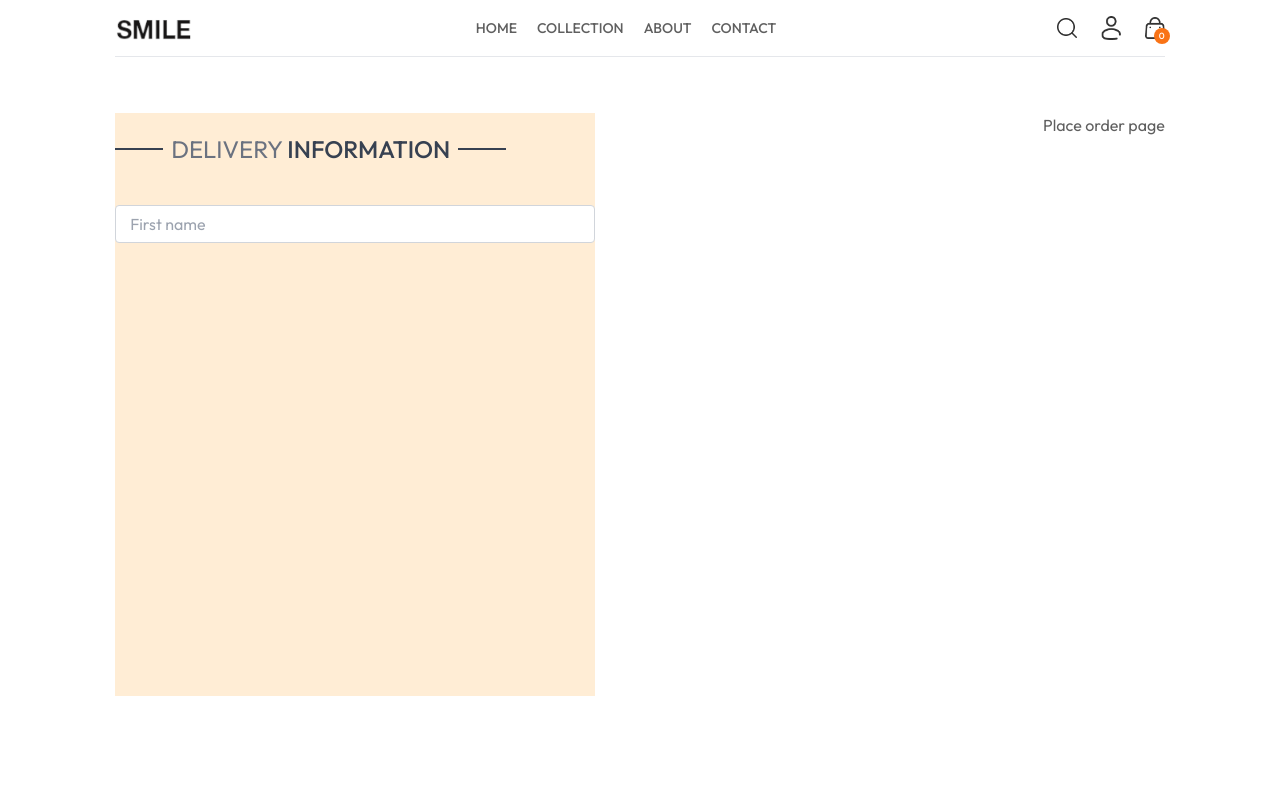
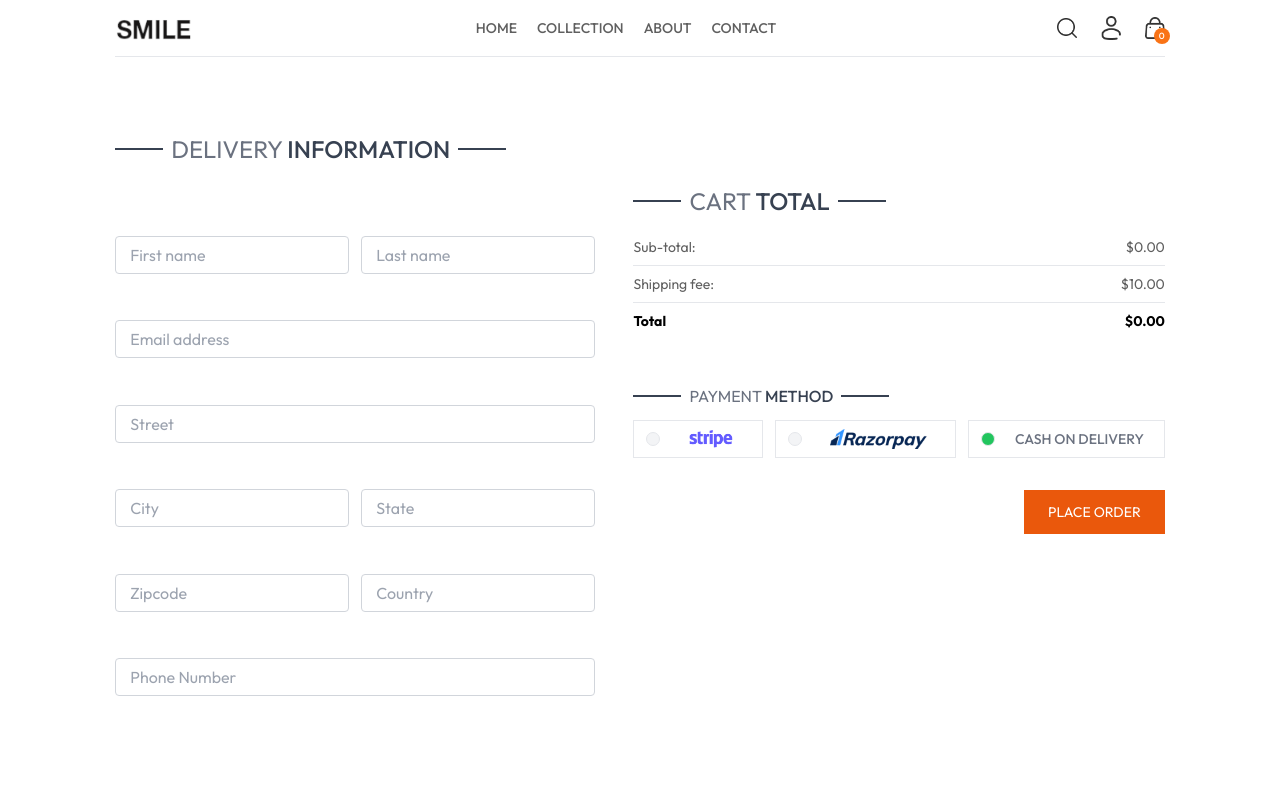
Before and after one commit to Gwolo-Julius/smile-app, a React (Vite) app: page /place-order in a window 1280 px wide. Shown: the top 800 px of the page. Built offline with nearby package versions, Linux system fonts and the light colour scheme; a web font is replaced by a local one.

Commit message:
Order page initiated

```diff
--- a/src/App.jsx
+++ b/src/App.jsx
@@ -31,7 +31,7 @@ function App() {
           <Route path="/cart" element={<Cart />} />
           <Route path="/login" element={<Login />} />
           <Route path="/place-order" element={<PlaceOrder />} />
-          <Route path="/order" element={<Order />} />
+          <Route path="/orders" element={<Order />} />
         </Routes>
         <Footer />
       </div>
--- a/src/pages/Order.jsx
+++ b/src/pages/Order.jsx
@@ -1,9 +1,25 @@
-import React from "react";
+import React, { useContext } from "react";
+import { ShopContext } from "../context/ShopConext";
+import Title from "../components/Title";
 
 const Order = () => {
+  const { currency, products } = useContext(ShopContext);
   return (
-    <div>
-      <p>orders Page</p>
+    <div className="border-t pt-16">
+      <div className="">
+        <Title text1={"MY"} text2={"ORDERS"} />
+      </div>
+      <div className="">
+        {
+          products.slice(1,4).map((item,index)=>(
+             <div key={index} className="py-4 border-b border-t text-gray-700 flex flex-col md:flex-row md:items-center md:justify-between gap-4">
+              <div className="flex items-start gap-6 text-sm">
+                <img src={item.image[0]} alt="" />
+              </div>
+             </div>
+          ))
+        }
+      </div>
     </div>
   );
 };
--- a/src/pages/PlaceOrder.jsx
+++ b/src/pages/PlaceOrder.jsx
@@ -1,11 +1,15 @@
-import React from "react";
+import React, { useContext, useState } from "react";
 import Title from "../components/Title";
-
+import CartTotal from "../components/CartTotal";
+import { assets } from "../assets/assets";
+import { ShopContext } from "../context/ShopConext";
 const PlaceOrder = () => {
+  const [method, setMethod] = useState("cod");
+  const {navigate}=useContext(ShopContext)
   return (
     <div className="flex flex-col sm:flex-row justify-between gap-4 pt-5 sm:pt-14 min-h-[80vh] border-t">
       {/* @@@@@@@ left section @@@@@@ */}
-      <div className="w-full flex flex-col gap-4 sm:max-w-[480px] bg-orange-100">
+      <div className="w-full flex flex-col justify-between gap-4 sm:max-w-[480px] ">
         <div className="text-xl sm:text-2xl my-3">
           <Title text1={"DELIVERY"} text2={"INFORMATION"} />
         </div>
@@ -15,9 +19,115 @@ const PlaceOrder = () => {
             type="text"
             placeholder="First name"
           />
+          <input
+            className="border border-gray-300 rounded py-1.5 px-3.5 w-full"
+            type="text"
+            placeholder="Last name"
+          />
+        </div>
+        <input
+          className="border border-gray-300 rounded py-1.5 px-3.5 w-full"
+          type="email"
+          placeholder="Email address"
+        />
+        <input
+          className="border border-gray-300 rounded py-1.5 px-3.5 w-full"
+          type="text"
+          placeholder="Street"
+        />
+        <div className="flex gap-3">
+          <input
+            className="border border-gray-300 rounded py-1.5 px-3.5 w-full"
+            type="text"
+            placeholder="City"
+          />
+          <input
+            className="border border-gray-300 rounded py-1.5 px-3.5 w-full"
+            type="text"
+            placeholder="State"
+          />
+        </div>
+        <div className="flex gap-3">
+          <input
+            className="border border-gray-300 rounded py-1.5 px-3.5 w-full"
+            type="number"
+            placeholder="Zipcode"
+          />
+          <input
+            className="border border-gray-300 rounded py-1.5 px-3.5 w-full"
+            type="text"
+            placeholder="Country"
+          />
+        </div>
+        <input
+          className="border border-gray-300 rounded py-1.5 px-3.5 w-full"
+          type="number"
+          placeholder="Phone Number"
+        />
+      </div>
+      {/* @@@@@@@@@@ Right Section @@@@@@@@@@@ */}
+      <div className="mt-8">
+        <div className="mt-8 min-w-80">
+          <CartTotal />
+        </div>
+        <div className="mt-12">
+          <Title text1={"PAYMENT"} text2={"METHOD"} />
+          {/* @@@@@@@@ Payment Method Selection @@@@@@ */}
+          <div className="flex flex-col gap-3 lg:flex-row">
+            <div
+              onClick={() => setMethod("stripe")}
+              className="flex items-center gap-3 border cursor-pointer p-2 px-3"
+            >
+              <p
+                className={`min-w-3.5 h-3.5 border rounded-full ${
+                  method === "stripe" ? "bg-green-500" : "bg-gray-100"
+                }`}
+              ></p>
+              <img
+                className="h-5 mx-4 "
+                src={assets.stripe_logo}
+                alt="stripe logo"
+              />
+            </div>
+            <div
+              onClick={() => setMethod("razorpay")}
+              className="flex items-center gap-3 border cursor-pointer p-2 px-3"
+            >
+              <p
+                className={`min-w-3.5 h-3.5 border rounded-full ${
+                  method === "razorpay" ? "bg-green-500" : "bg-gray-100"
+                }`}
+              ></p>
+              <img
+                className="h-5 mx-4 "
+                src={assets.razorpay_logo}
+                alt="stripe logo"
+              />
+            </div>
+            <div
+              onClick={() => setMethod("cod")}
+              className="flex items-center gap-3 border cursor-pointer p-2 px-3"
+            >
+              <p
+                className={`min-w-3.5 h-3.5 border rounded-full ${
+                  method === "cod" ? "bg-green-500" : "bg-gray-100"
+                }`}
+              ></p>
+              <p className="text-sm text-gray-500 font-medium mx-2">
+                CASH ON DELIVERY
+              </p>
+            </div>
+          </div>
+          <div className="w-full text-end mt-8">
+            <button
+              onClick={() => navigate('/orders')}
+              className="bg-orange-600 text-sm text-white cursor-pointer hover:bg-orange-500 transition-all duration-300 p-3 px-6"
+            >
+              PLACE ORDER
+            </button>
+          </div>
         </div>
       </div>
-      <p>Place order page</p>
     </div>
   );
 };
```
